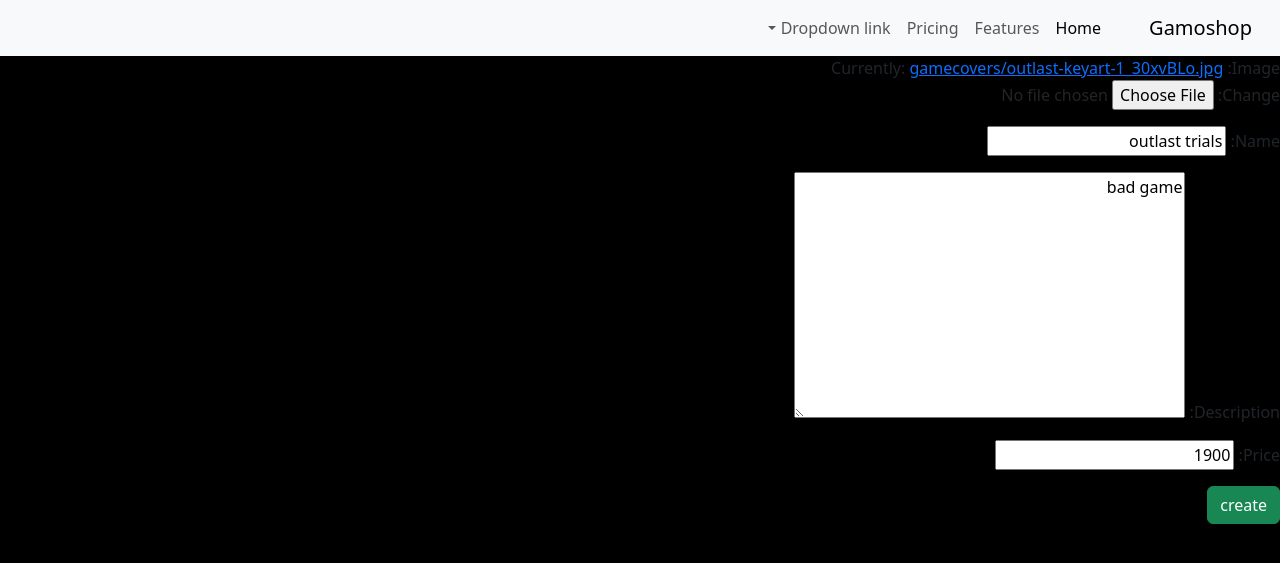
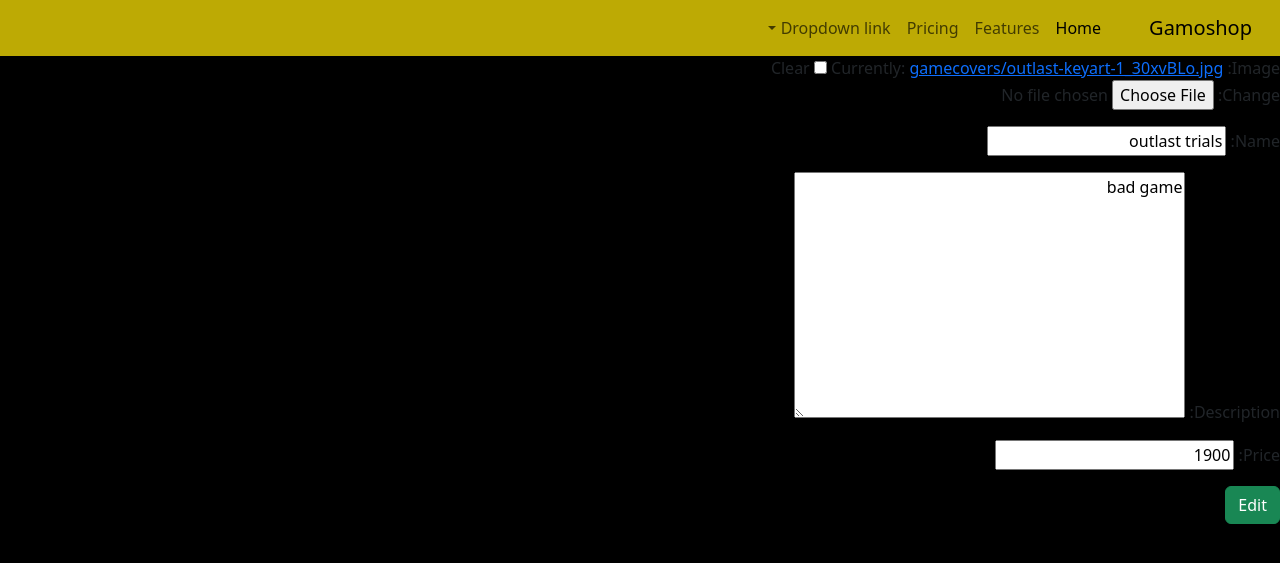
Before and after one commit to nikan192/Djangopractice, a Django app: page /pro_tool/edit/7/ in a window 1280 px wide. Shown: the top 563 px of the page. Run offline with Django 4.2, Linux system fonts and the light colour scheme; data comes from the database, SQL or seed files in the repository; both versions use the stored data as it was after the commit.

Commit message:
new update to my project

```diff
--- a/gameshop/create_pro/views.py
+++ b/gameshop/create_pro/views.py
@@ -25,7 +25,6 @@ class GameSpecialCreate(UpdateView) :
     pass
 
 
-
 class GameEdit(UpdateView) :
     model = Games
     template_name = 'edit-pro.html'
--- a/gameshop/games/models.py
+++ b/gameshop/games/models.py
@@ -1,10 +1,11 @@
 from django.db import models
 from django.utils import timezone
+from django.urls import reverse
 # Create your models here.
 
 class Games(models.Model) :
 
-    image = models.ImageField(upload_to='gamecovers/')
+    image = models.ImageField(upload_to='gamecovers/' , blank = True , null = True)
 
     name = models.CharField(max_length=24)
 
@@ -36,12 +37,15 @@ class Games(models.Model) :
         self.save()
         pass
 
+    def get_absolute_url(self):
+        return reverse("Gamepage", kwargs={"pk": self.id})
+
     pass
 
 
 class Special_Games(models.Model) :
 
-    image = models.ImageField(upload_to='gamecovers/')
+    image = models.ImageField(upload_to='gamecovers/' , blank = True , null = True)
 
     name = models.CharField(max_length=24)
 
@@ -71,4 +75,7 @@ class Special_Games(models.Model) :
         self.save()
         pass
 
+    def get_absolute_url(self):
+        return reverse("Gamepage", kwargs={"pk": self.id})
+
     pass
--- a/gameshop/gameshop/settings.py
+++ b/gameshop/gameshop/settings.py
@@ -133,4 +133,4 @@ MEDIA_ROOT = BASE_DIR/'media'
 
 MEDIA_URL = '/media/'
 
-SUCCESS_URL = 'game'
+SUCCESS_URL = 'games'
--- a/gameshop/gameshop/urls.py
+++ b/gameshop/gameshop/urls.py
@@ -20,10 +20,10 @@ from django.conf import settings
 from django.urls import path , include
 
 urlpatterns = [
-    path('admin/', admin.site.urls),
-    path('games/' , include('games.urls')),
-    path('secondgames/' , include('secondgames.urls')),
-    path('pro_tool/' , include('create_pro.urls'))
+    path('admin/', admin.site.urls , name='AdminPanel'),
+    path('games/' , include('games.urls') ,name='Gameslist'),
+    path('secondgames/' , include('secondgames.urls') , name='Testpage'),
+    path('pro_tool/' , include('create_pro.urls') , name='ProductTool')
 ]
 
 urlpatterns += static(settings.MEDIA_URL , document_root=settings.MEDIA_ROOT)
--- a/gameshop/static/css/static.css
+++ b/gameshop/static/css/static.css
@@ -15,5 +15,9 @@ body{
     justify-content: center;
     align-items: center;
     margin: 30px;
-    color: yellow !important;
 }
+
+
+.navbar-custom {
+  background-color: #bdaa04; /* orange color */
+}
--- a/gameshop/templates/base.html
+++ b/gameshop/templates/base.html
@@ -9,7 +9,7 @@
     <link href="https://cdn.jsdelivr.net/npm/bootstrap@5.3.0/dist/css/bootstrap.min.css" rel="stylesheet" integrity="sha384-9ndCyUaIbzAi2FUVXJi0CjmCapSmO7SnpJef0486qhLnuZ2cdeRhO02iuK6FUUVM" crossorigin="anonymous">
 </head>
 <body>
-  <nav class="navbar navbar-expand-lg bg-body-tertiary">
+  <nav class="navbar navbar-expand-lg navbar-custom">
     <div class="container-fluid">
       <a class="navbar-brand" href="#">Gamoshop</a>
       <button class="navbar-toggler" type="button" data-bs-toggle="collapse" data-bs-target="#navbarNavDropdown" aria-controls="navbarNavDropdown" aria-expanded="false" aria-label="Toggle navigation">
--- a/gameshop/templates/edit-pro.html
+++ b/gameshop/templates/edit-pro.html
@@ -5,7 +5,7 @@
     <table class="newclass">
         {% csrf_token %}
         {{form.as_p}}
-        <input type="submit" value="create" class="btn btn-success">
+        <input type="submit" value="Edit" class="btn btn-success">
         <p></p>
     </div>
 </form>
```
Also changed, not shown: gameshop/db.sqlite3.
